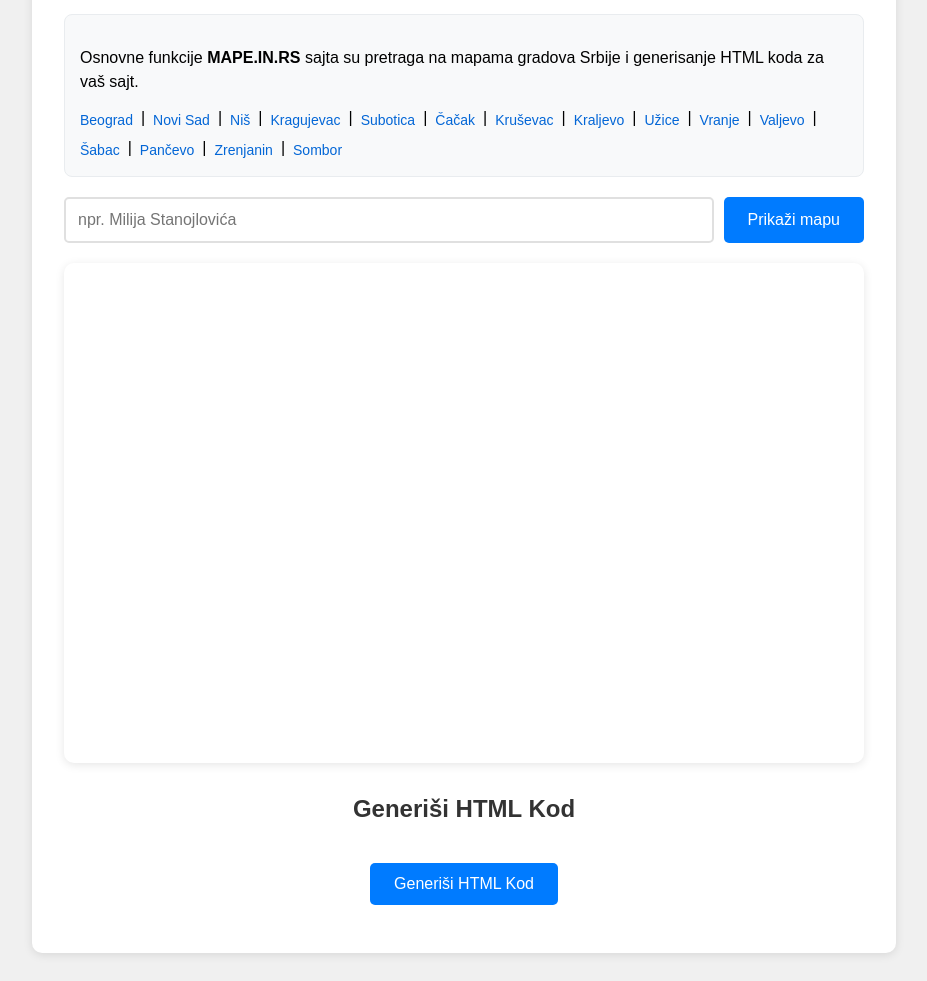
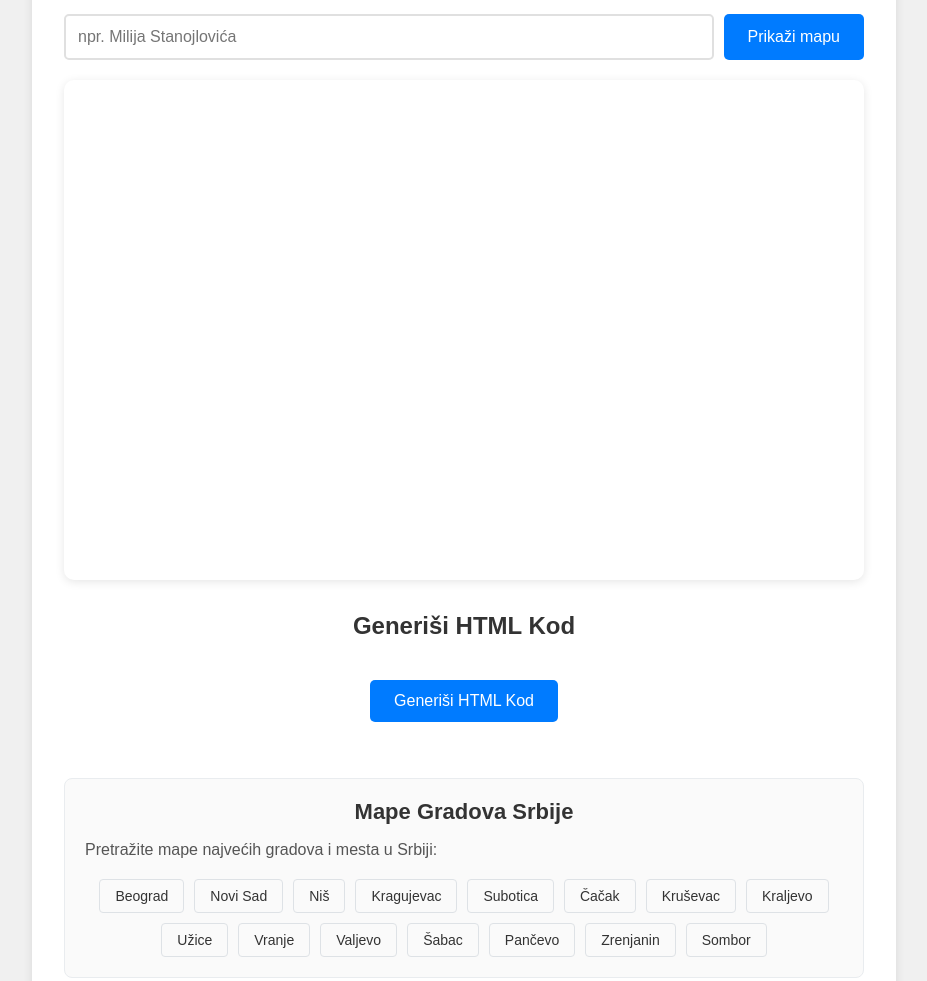
Before and after one commit to dogsbreeder/ugradimapu, a plain HTML site: page index.html in a window 1280 px wide. Shown: the part 120-1101 px from the top of the page, without its empty margins (176-1103 px from the left). Drawn offline with Linux system fonts and the light colour scheme.

Commit message:
Poboljšan prikaz gradova - premešteni ispod generatora koda i stilizovani kao dugmad

```diff
--- a/index.html
+++ b/index.html
@@ -126,38 +126,49 @@
         }
 
         /* Stilovi za listu gradova */
-        .cities-list {
-            background-color: #f8f9fa;
+        .cities-container {
+            margin: 40px 0;
+            background-color: #fafafa;
             border-radius: 8px;
-            padding: 15px;
-            margin: 20px 0;
-            text-align: left;
+            padding: 20px;
             border: 1px solid #e9ecef;
         }
 
-        .cities-list p {
+        .cities-container h2 {
+            margin-top: 0;
             margin-bottom: 15px;
-            font-size: 16px;
-            line-height: 1.5;
+            color: #333;
+            font-size: 22px;
         }
 
-        .city-links {
+        .cities-container p {
+            margin-bottom: 20px;
+            font-size: 16px;
+            color: #555;
+        }
+
+        .city-buttons {
             display: flex;
             flex-wrap: wrap;
-            justify-content: flex-start;
-            gap: 8px;
+            gap: 10px;
+            justify-content: center;
         }
 
-        .city-links a {
-            color: #0366d6;
-            text-decoration: none;
+        .city-btn {
+            padding: 8px 15px;
+            background-color: transparent;
+            border: 1px solid #dee2e6;
+            border-radius: 4px;
             font-size: 14px;
-            padding: 3px 0;
+            color: #333;
+            cursor: pointer;
+            transition: all 0.2s ease;
         }
 
-        .city-links a:hover {
-            text-decoration: underline;
-            color: #0056b3;
+        .city-btn:hover {
+            background-color: #f1f1f1;
+            border-color: #ced4da;
+            box-shadow: 0 2px 5px rgba(0,0,0,0.1);
         }
 
         /* Stilovi za sponzore i footer */
@@ -226,27 +237,6 @@
     <div class="container">
         <h1>mape.in.rs - Mape gradova Srbije</h1>
 
-        <div class="cities-list">
-            <p>Osnovne funkcije <strong>MAPE.IN.RS</strong> sajta su pretraga na mapama gradova Srbije i generisanje HTML koda za vaš sajt.</p>
-            <div class="city-links">
-                <a href="#beograd">Beograd</a> |
-                <a href="#novi-sad">Novi Sad</a> |
-                <a href="#nis">Niš</a> |
-                <a href="#kragujevac">Kragujevac</a> |
-                <a href="#subotica">Subotica</a> |
-                <a href="#cacak">Čačak</a> |
-                <a href="#krusevac">Kruševac</a> |
-                <a href="#kraljevo">Kraljevo</a> |
-                <a href="#uzice">Užice</a> |
-                <a href="#vranje">Vranje</a> |
-                <a href="#valjevo">Valjevo</a> |
-                <a href="#sabac">Šabac</a> |
-                <a href="#pancevo">Pančevo</a> |
-                <a href="#zrenjanin">Zrenjanin</a> |
-                <a href="#sombor">Sombor</a>
-            </div>
-        </div>
-
         <div class="input-container">
             <input type="text" id="street-input" placeholder="npr. Milija Stanojlovića">
             <button onclick="generateMap()">Prikaži mapu</button>
@@ -268,6 +258,29 @@
         </div>
 
         <a href="admin.html" id="skrivena-veza" style="display: none;">Pristup Admin Panelu</a>
+
+        <!-- Lista gradova Srbije -->
+        <div class="cities-container">
+            <h2>Mape Gradova Srbije</h2>
+            <p>Pretražite mape najvećih gradova i mesta u Srbiji:</p>
+            <div class="city-buttons">
+                <button class="city-btn" onclick="showCityMap('Beograd')">Beograd</button>
+                <button class="city-btn" onclick="showCityMap('Novi Sad')">Novi Sad</button>
+                <button class="city-btn" onclick="showCityMap('Niš')">Niš</button>
+                <button class="city-btn" onclick="showCityMap('Kragujevac')">Kragujevac</button>
+                <button class="city-btn" onclick="showCityMap('Subotica')">Subotica</button>
+                <button class="city-btn" onclick="showCityMap('Čačak')">Čačak</button>
+                <button class="city-btn" onclick="showCityMap('Kruševac')">Kruševac</button>
+                <button class="city-btn" onclick="showCityMap('Kraljevo')">Kraljevo</button>
+                <button class="city-btn" onclick="showCityMap('Užice')">Užice</button>
+                <button class="city-btn" onclick="showCityMap('Vranje')">Vranje</button>
+                <button class="city-btn" onclick="showCityMap('Valjevo')">Valjevo</button>
+                <button class="city-btn" onclick="showCityMap('Šabac')">Šabac</button>
+                <button class="city-btn" onclick="showCityMap('Pančevo')">Pančevo</button>
+                <button class="city-btn" onclick="showCityMap('Zrenjanin')">Zrenjanin</button>
+                <button class="city-btn" onclick="showCityMap('Sombor')">Sombor</button>
+            </div>
+        </div>
     </div>
 
     <!-- SEO Content Section -->
@@ -415,6 +428,16 @@
         // Initialize button as hidden
         btnScrollTop.style.display = "none";
 
+        // Funkcija za prikaz mape izabranog grada
+        function showCityMap(city) {
+            const streetInput = document.getElementById('street-input');
+            streetInput.value = city;
+            generateMap();
+
+            // Skrolujemo do mape
+            document.getElementById('map-container').scrollIntoView({ behavior: 'smooth' });
+        }
+
         // Add structured data for SEO
         const structuredData = {
             "@context": "https://schema.org",
```
